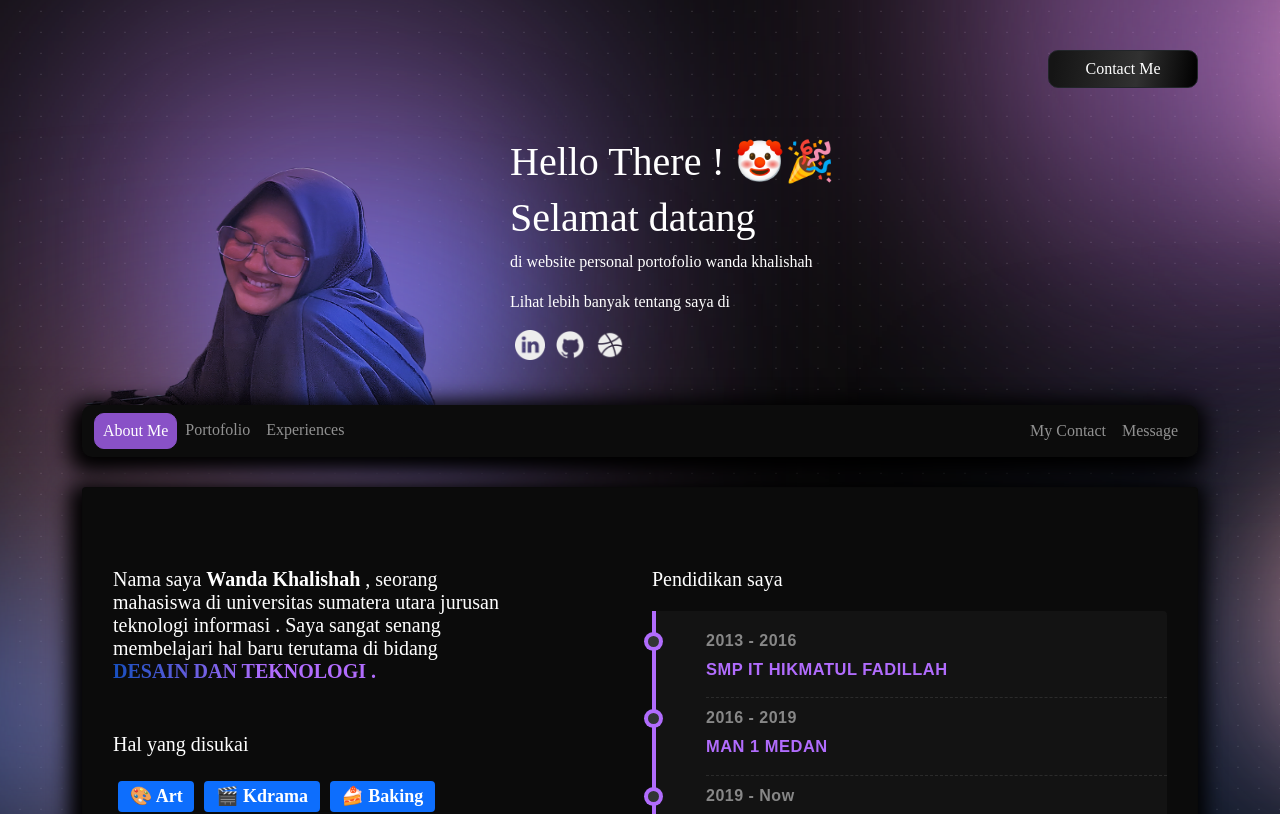
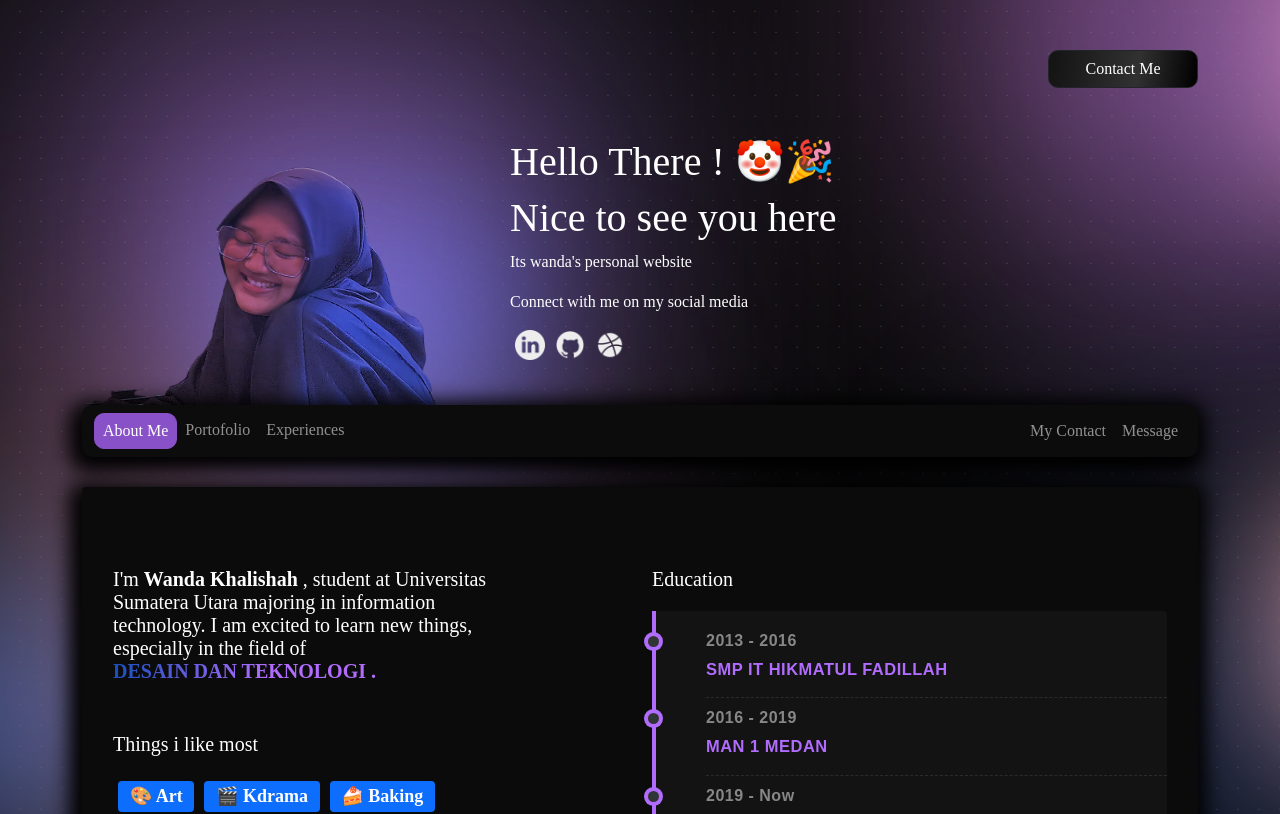
Before and after one commit to wandalisaa/personal, a Next.js app: page / in a window 1280 px wide. Shown: the top 814 px of the page. Built offline with nearby package versions, Linux system fonts and the light colour scheme.

Commit message:
change lang

```diff
--- a/package.json
+++ b/package.json
@@ -8,6 +8,7 @@
     "lint": "next lint"
   },
   "dependencies": {
+    "animate.css": "^4.1.1",
     "bootstrap": "^5.1.3",
     "next": "12.0.7",
     "react": "17.0.2",
--- a/pages/index.tsx
+++ b/pages/index.tsx
@@ -33,17 +33,17 @@ const Home: NextPage = () => {
       <Row className="aboutMe">
         <div className="col-lg-6 col-sm-12">
           <h5 className="w-75">
-            Nama saya
+            I'm
 {' '}
 <b>Wanda Khalishah</b>
 {' '}
-, seorang mahasiswa di universitas sumatera utara jurusan teknologi informasi . Saya sangat senang membelajari hal baru terutama di bidang
+, student at Universitas Sumatera Utara majoring in information technology. I am excited to learn new things, especially in the field of
 {" "}
             <div className="gradient">
               <p>desain dan Teknologi .</p>
             </div>
           </h5>
-          <h5>Hal yang disukai</h5>
+          <h5>Things i like most</h5>
           <h4>
             <Badge bg="primary">🎨 Art</Badge>
             <Badge bg="primary">🎬 Kdrama</Badge>
@@ -51,7 +51,7 @@ const Home: NextPage = () => {
           </h4>
         </div>
         <div className="col-lg-6 col-sm-12">
-          <h5>Pendidikan saya</h5>
+          <h5>Education</h5>
           <ul className="timeline">
             <li className="event">
               <h6>2013 - 2016</h6>
@@ -63,7 +63,7 @@ const Home: NextPage = () => {
             </li>
             <li className="event" id="date">
               <h6>2019 - Now</h6>
-              <p>TECHNOLOGY INFORMATION , USU</p>
+              <p> INFORMATION TECHNOLOGY , USU</p>
             </li>
           </ul>
         </div>
--- a/pages/layout.tsx
+++ b/pages/layout.tsx
@@ -17,6 +17,7 @@ import me from '../styles/asset/me.png';
 import dribbble from '../styles/asset/dribbble.png';
 import github from '../styles/asset/github.png';
 import linkedin from '../styles/asset/linkedin.png';
+import 'animate.css';
 
 interface LayoutProps {
   children : ReactNode;
@@ -35,16 +36,16 @@ export default function layout(props: LayoutProps) {
         </title>
       </Head>
       <Container className="text-white">
-        <div className="ellipse1" />
-        <div className="ellipse2" />
-        <div className="ellipse3" />
-        <div className="ellipse6" />
-        <div className="ellipse7" />
-        <div className="ellipse8" />
-        <div className="ellipse9" />
-        <div className="ellipse10" />
-        <div className="ellipse11" />
-        <div className="ellipse12" />
+        <div className="ellipse1 animate__animated animate__bounce animate__infinite" />
+        <div className="ellipse2  " />
+        <div className="ellipse3  " />
+        <div className="ellipse6  " />
+        <div className="ellipse7 " />
+        <div className="ellipse8  " />
+        <div className="ellipse9 " />
+        <div className="ellipse10 " />
+        <div className="ellipse11  " />
+        <div className="ellipse12  " />
         <Button className={styles.contactBtn} variant="dark" href="mailto:wandakhalishah076@gmail.com">
           Contact Me
         </Button>
@@ -62,11 +63,11 @@ export default function layout(props: LayoutProps) {
           </div>
           <div className="col-lg-8 col-sm-12 overview order-first order-md-last">
             <h1>Hello There !  🤡🎉</h1>
-            <h1>Selamat datang </h1>
+            <h1>Nice to see you here </h1>
             <p>
-              di website personal portofolio wanda khalishah
+              Its wanda's personal website
             </p>
-            <p>Lihat lebih banyak tentang saya di</p>
+            <p>Connect with me on my social media</p>
             <a target="_blank" href="https://www.linkedin.com/in/wanda-khalishah-898138209/" className="icon" rel="noreferrer">
               <Image alt="LinkedIn" src={linkedin} width={30} height={30} />
             </a>
```
Also changed, not shown: 1 other file (tests, documents, lock files or other folders).
